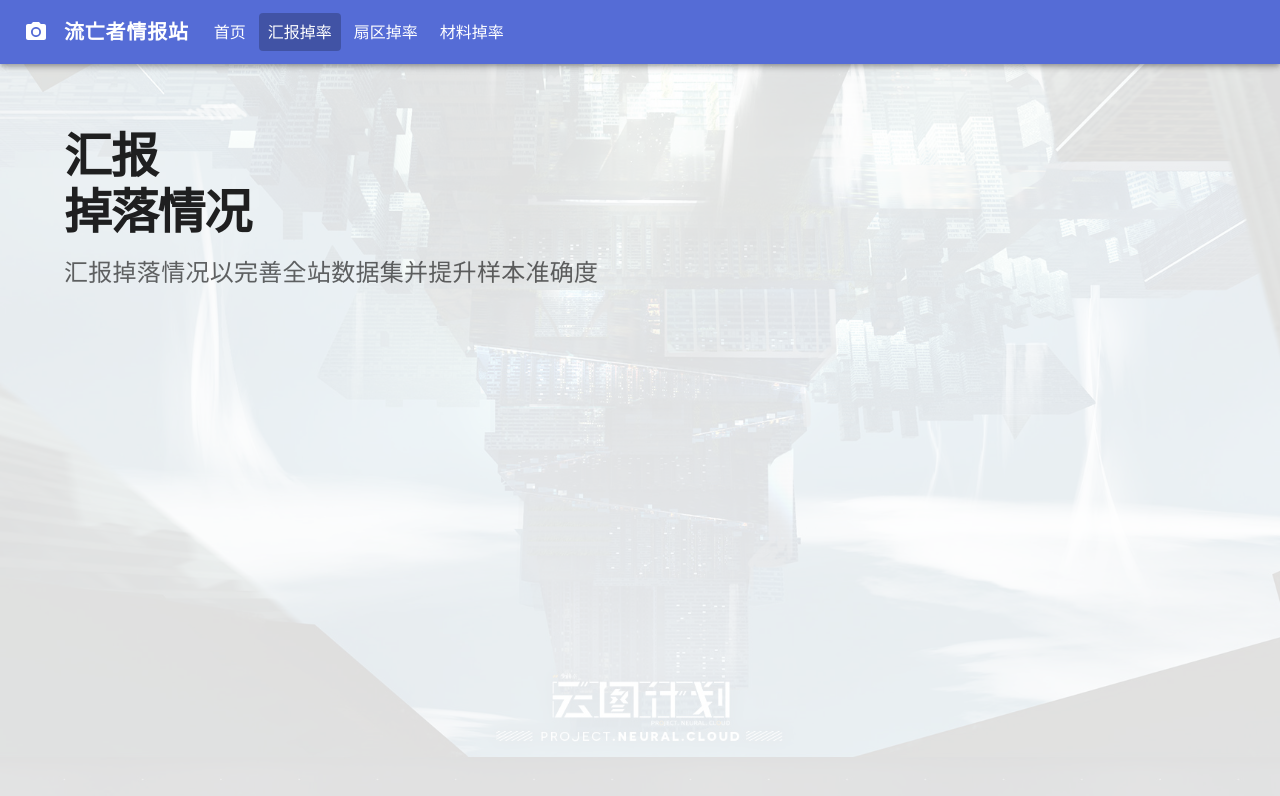
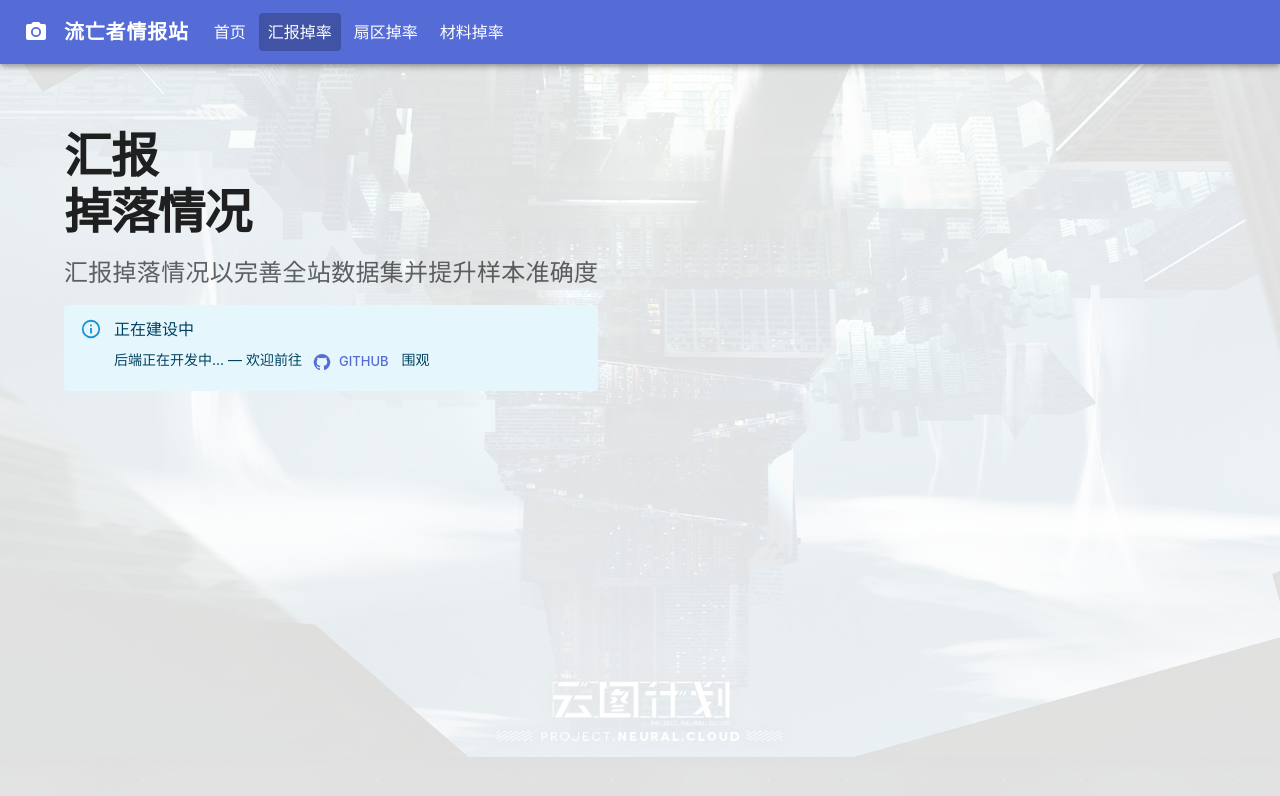
Before and after one commit to exiles-statistics/frontend, a React (Create React App) app: page /report in a window 1280 px wide. Shown: the top 796 px of the page. Built offline with nearby package versions, Linux system fonts and the light colour scheme.

Commit message:
add development notice

```diff
--- /dev/null
+++ b/src/components/common/under-development/index.module.scss
@@ -0,0 +1,3 @@
+.root {
+  @apply flex flex-col content-start w-full;
+}
--- /dev/null
+++ b/src/components/common/under-development/index.tsx
@@ -0,0 +1,71 @@
+import {FC} from "react";
+import {Alert, AlertTitle, Button} from "@mui/material";
+import {GitHub} from "@mui/icons-material";
+import * as React from "react";
+
+export const UnderDevelopment: FC<{}> = props => {
+  return (
+    // <Backdrop
+    //   sx={{ display: 'fixed', top: 0, left: 0, zIndex: 0 }}
+    //   open={true}
+    // >
+    //   <Container maxWidth="lg" className={styles['root']}>
+    //     <Typography
+    //       component="h1"
+    //       variant="h2"
+    //       color="white"
+    //       fontWeight="bold"
+    //       gutterBottom
+    //     >
+    //       正在建设中
+    //     </Typography>
+    //
+    //     <Typography variant="h5" color="grey.200">
+    //       后端正在开发中...
+    //     </Typography>
+    //
+    //     <Typography variant="h5" color="grey.200" sx={{ display: "flex", alignItems: "center", mt: 1 }}>
+    //       欢迎前往
+    //       <Button
+    //         href="https://github.com/exiles"
+    //         sx={{
+    //           color: '#f0f0f0',
+    //           borderColor: '#f0f0f0',
+    //           mx: 1,
+    //           '&:hover': {
+    //             borderColor: '#b0b0b0',
+    //           }
+    //         }}
+    //         size="small"
+    //         variant="outlined"
+    //         target="_blank"
+    //         startIcon={
+    //           <GitHub />
+    //         }
+    //       >
+    //         GitHub
+    //       </Button>
+    //       围观
+    //     </Typography>
+    //
+    //   </Container>
+    // </Backdrop>
+
+    <Alert severity="info">
+      <AlertTitle>正在建设中</AlertTitle>
+        后端正在开发中... — 欢迎前往
+        <Button
+          href="https://github.com/exiles"
+          size="small"
+          sx={{ mx: 1 }}
+          target="_blank"
+          startIcon={
+            <GitHub />
+          }
+        >
+          GitHub
+        </Button>
+        围观
+    </Alert>
+  )
+}
--- a/src/pages/report/index.tsx
+++ b/src/pages/report/index.tsx
@@ -2,9 +2,11 @@ import {FC} from "react";
 import {Hero} from "components/common/hero";
 import * as React from "react";
 import {RouteComponentProps} from "@reach/router";
+import {UnderDevelopment} from "components/common/under-development";
 
 export const ReportPage: FC<RouteComponentProps> = props => {
   return (
+    <>
       <Hero
         depressed
         title={
@@ -16,5 +18,8 @@ export const ReportPage: FC<RouteComponentProps> = props => {
           "汇报掉落情况以完善全站数据集并提升样本准确度"
         }
       />
+
+      <UnderDevelopment />
+    </>
   )
 }
--- a/src/pages/result/material/index.tsx
+++ b/src/pages/result/material/index.tsx
@@ -2,6 +2,7 @@ import {FC} from "react";
 import {Hero} from "components/common/hero";
 import * as React from "react";
 import {RouteComponentProps} from "@reach/router";
+import {UnderDevelopment} from "components/common/under-development";
 
 export const MaterialResultPage: FC<RouteComponentProps> = props => {
   return (
@@ -17,6 +18,8 @@ export const MaterialResultPage: FC<RouteComponentProps> = props => {
           "使用下方的素材筛选器、并点选相关素材，即可查询对应素材的掉率情况"
         }
       />
+
+      <UnderDevelopment />
     </>
   )
 }
--- a/src/pages/result/sector/index.tsx
+++ b/src/pages/result/sector/index.tsx
@@ -3,6 +3,7 @@ import {SectorSelector} from "components/sectors/sector-selector";
 import {Hero} from "components/common/hero";
 import * as React from "react";
 import {RouteComponentProps} from "@reach/router";
+import {UnderDevelopment} from "components/common/under-development";
 
 export const SectorResultPage: FC<RouteComponentProps> = props => {
   return (
@@ -19,7 +20,9 @@ export const SectorResultPage: FC<RouteComponentProps> = props => {
         }
       />
 
-      <SectorSelector />
+      <UnderDevelopment />
+
+      {/*<SectorSelector />*/}
     </>
   )
 }
```
Lines whose indentation alone changed are shown as unchanged.
